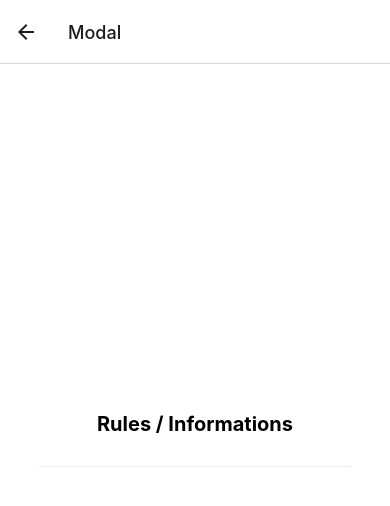
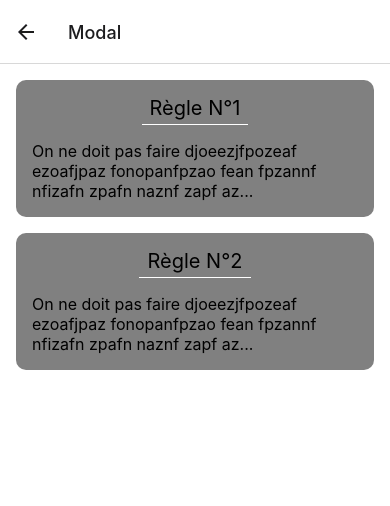
Before and after one commit to Cosmeak/iim-bachelor-2, a React Native app: screen /Modal in a window 390 px wide. Shown: the top 506 px of the page. Built offline with nearby package versions, Linux system fonts and the light colour scheme; what expo-linking would draw is missing.

Commit message:
:liptick: Update Style of ModalScreen (Information / Rules)

```diff
--- a/screens/ModalScreen.tsx
+++ b/screens/ModalScreen.tsx
@@ -8,10 +8,14 @@ import { Text, View } from '../components/Themed';
 export default function ModalScreen() {
   return (
     <View style={styles.container}>
-      <Text style={styles.title}>Rules / Informations</Text>
-      <View style={styles.separator} lightColor="#eee" darkColor="rgba(255,255,255,0.1)" />
-
-
+      <View style={styles.rules}>
+        <Text style={styles.Title} >Règle N°1</Text>
+        <Text style={styles.Text} >On ne doit pas faire djoeezjfpozeaf ezoafjpaz fonopanfpzao fean fpzannf nfizafn zpafn naznf zapf az...</Text>
+      </View>
+      <View style={styles.rules}>
+        <Text style={styles.Title} >Règle N°2</Text>
+        <Text style={styles.Text} >On ne doit pas faire djoeezjfpozeaf ezoafjpaz fonopanfpzao fean fpzannf nfizafn zpafn naznf zapf az...</Text>
+      </View>
       {/* Use a light status bar on iOS to account for the black space above the modal */}
       <StatusBar style={Platform.OS === 'ios' ? 'light' : 'auto'} />
     </View>
@@ -21,16 +25,27 @@ export default function ModalScreen() {
 const styles = StyleSheet.create({
   container: {
     flex: 1,
+    flexDirection: 'column',
     alignItems: 'center',
-    justifyContent: 'center',
+    padding: 16,
   },
-  title: {
+  rules: {
+    alignItems: 'center',
+    backgroundColor: 'gray',
+    borderRadius: 10,
+    padding: 16,
+    marginBottom: 16,
+  },
+  Title: {
     fontSize: 20,
-    fontWeight: 'bold',
+    paddingBottom: 4,
+    paddingLeft: 8,
+    paddingRight: 8,
+    marginBottom: 16,
+    borderBottomWidth: 1,
+    borderBottomColor: 'white',
   },
-  separator: {
-    marginVertical: 30,
-    height: 1,
-    width: '80%',
-  },
+  Text: {
+    fontSize: 16,
+  }
 });
```
